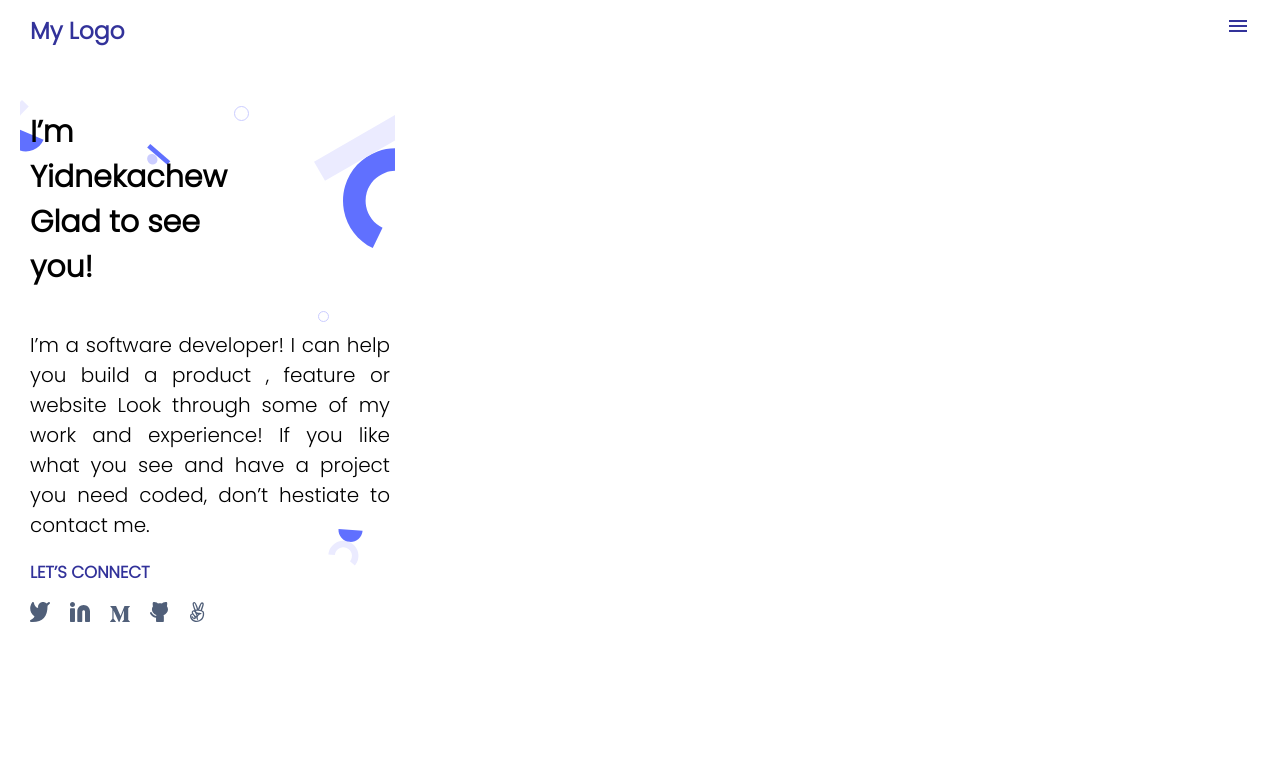
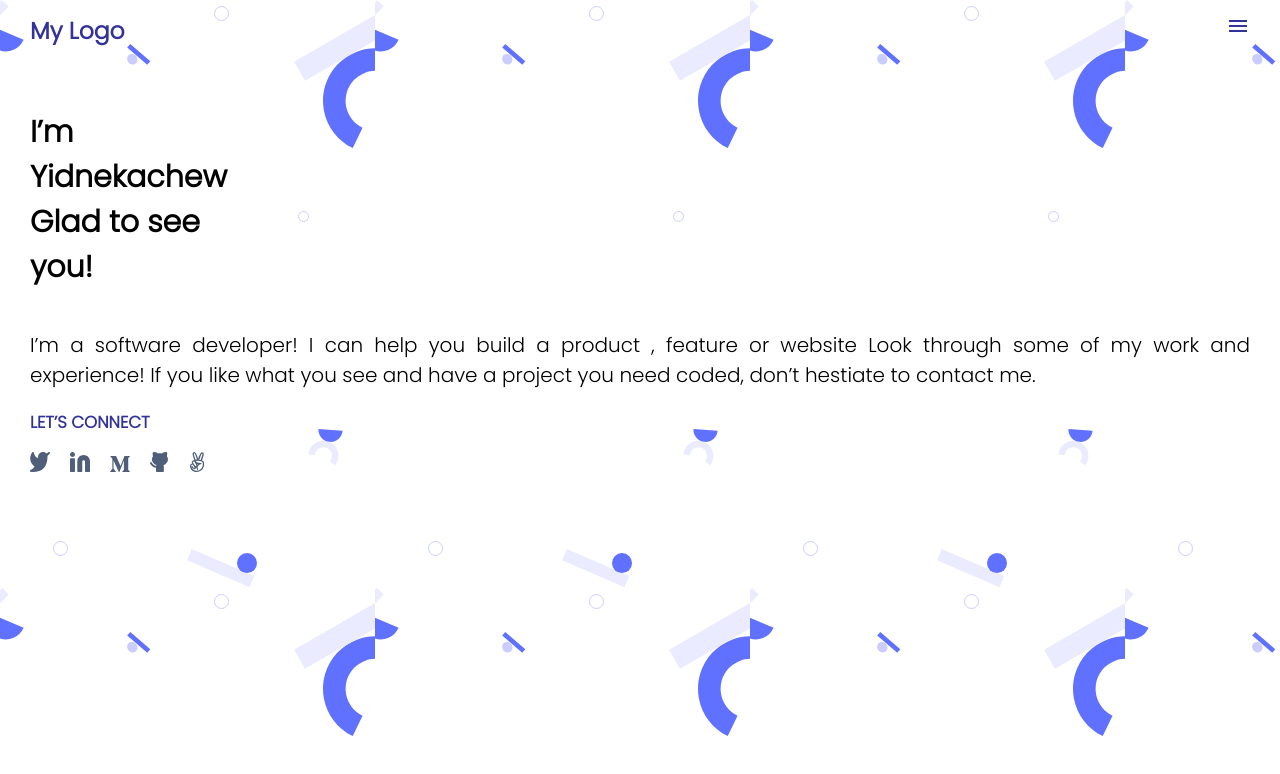
Before and after one commit to Yidnekachew-cmd/Setup-and-mobile-version-skeleton, a website: page index.html in a window 1280 px wide. Shown: the top 774 px of the page. Drawn offline with Linux system fonts and the light colour scheme.

Commit message:
Revert "Add the modified html file"
This reverts commit e3451e09d5eec77c00906f231ca8c042d26b7444.

```diff
--- a/index.html
+++ b/index.html
@@ -9,21 +9,21 @@
     <link rel="stylesheet" href="https://fonts.googleapis.com/icon?family=Material+Icons">
 </head>
 <body>
-    <header class="container">
+    <toolbar class="container">
         <div>
             <a href=""><h3>My Logo</h3></a>
         </div>
         <div class="vector">
             <i class="material-icons">menu</i>
         </div>
-    </header>
+    </toolbar>
     <section class="content">
         <div>
             <h1 class="intro">I’m Yidnekachew Glad to see you!</h1>
         </div>
             <p>I’m a software developer! I can help you build a product , feature or website Look through some of my work and experience! If you like what you see and have a project you need coded, don’t hestiate to contact me.</p>
             <h5 class="contact">LET’S CONNECT</h5>
-     <div>
+     <section >
         <ul class="social-icons">
             <li class="icon"><a href=""><img src="images/twitter.svg"></a></li>
             <li class="icon"><a href=""><img src="images/Linkedin icon.svg"></a></li>
@@ -31,7 +31,7 @@
             <li class="icon"><a href=""><img src="images/Github.svg"></a></li>
             <li class="icon"><a href=""><img src="images/Peace.svg"></a></li>
         </ul>
-    </div>
+     </section>
     </section>
 </body>
 </html>
--- a/style.css
+++ b/style.css
@@ -7,11 +7,12 @@
 }
 
 body {
+  font-family: "poppins", sans-serif;
+  font-size: 20px;
+  font-style: normal;
   font-display: flex;
-  font-size: 20px;
-  font-family: "poppins";
+  background-image: url("images/mobile@2x.svg");
 }
-
 
 .container {
   display: flex;
@@ -34,8 +35,6 @@ a {
   font-family: "Poppins", sans-serif;
   margin: 50px 20px;
   padding: 10px;
-  background-repeat: no-repeat;
-  background-image: url("images/mobile@2x.svg");
 }
 
 .material-icons {
@@ -50,10 +49,8 @@ a {
 }
 
 p {
-  display: flex;
+  display: block;
   text-align: justify;
-  height: 230px;
-  width: 360px;
   margin-top: 20px;
   padding-bottom: 20px;
 }
```
